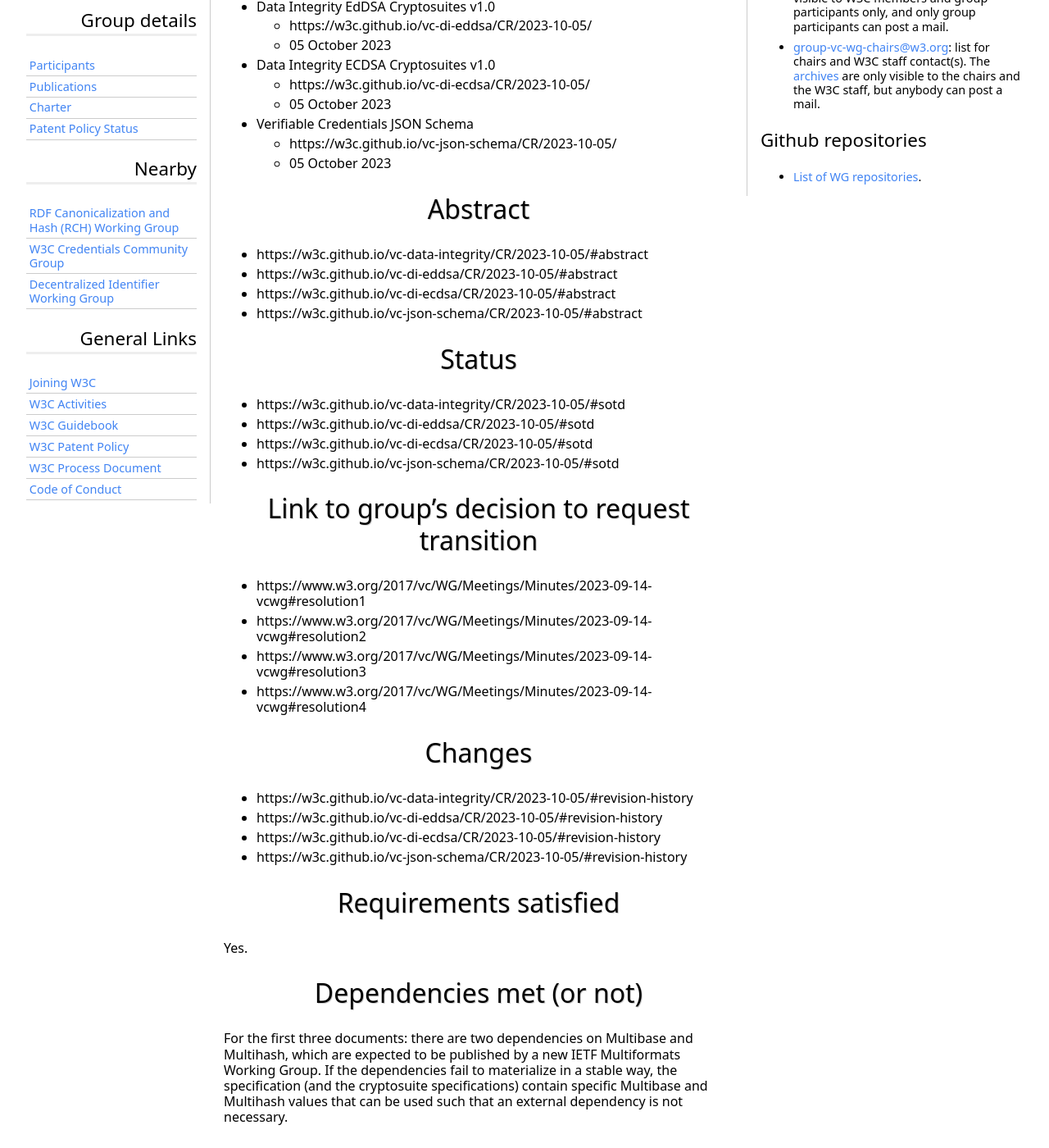
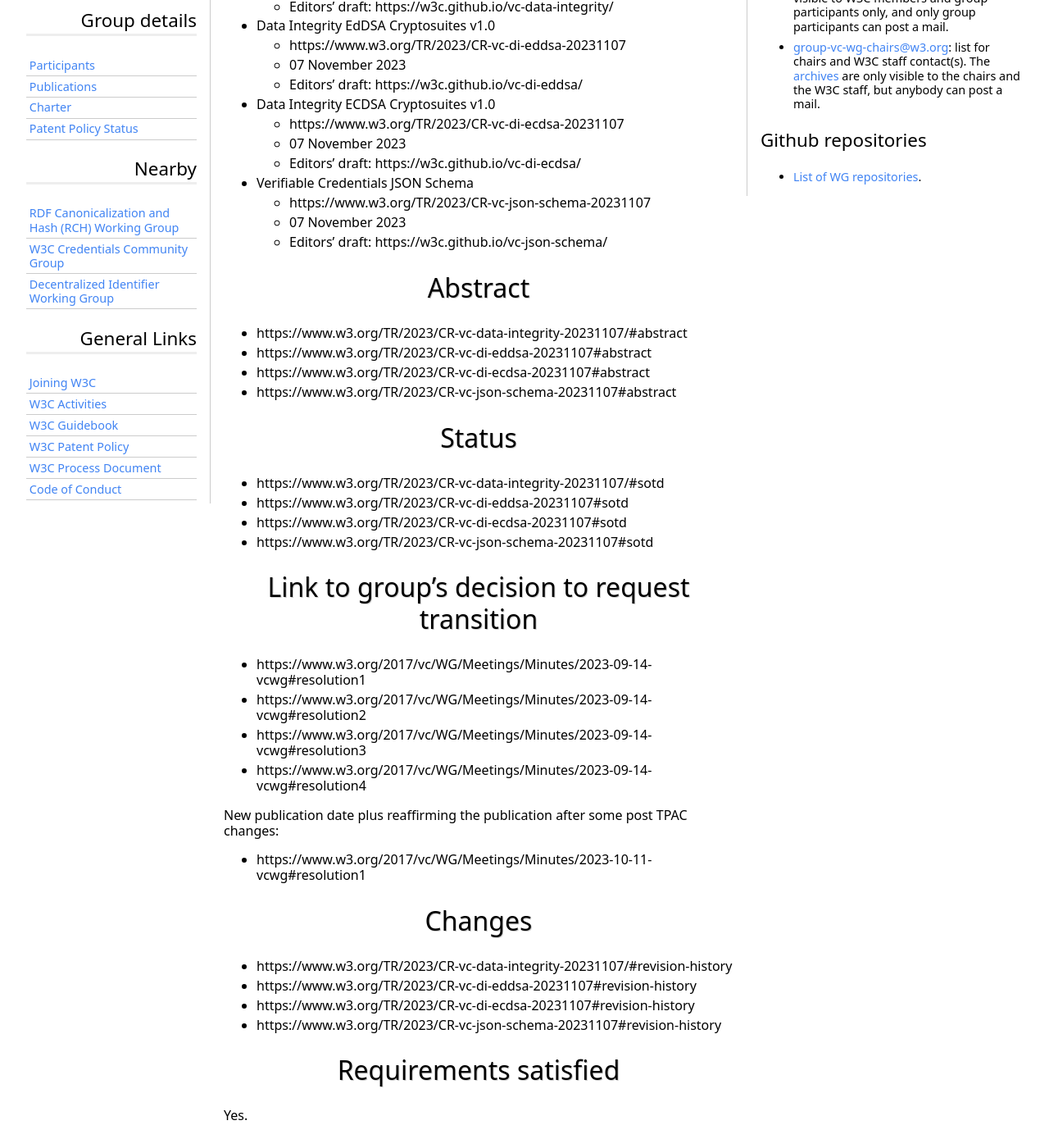
Before and after one commit to w3c/verifiable-credentials, a Jekyll site: the page built from admin/CR-autumn-2023/common.md, in a window 1280 px wide and 1400 px high, scrolled down 354 px. Shown: the whole window at 82% size. Built offline with Jekyll 4.4.1, drawn with Linux system fonts in a browser that asks for light colours; some web fonts are replaced; our own code applies the rules of GitHub Pages for plain Markdown files; some of the changed text lies outside the part shown.

Commit message:
Updated the CR request
- Changed the dates in the references to Nov 7
- The main reference for the document is the final, /TR reference (I will have to push the files on /TR before we submit this for review), and I have also added a reference to the editors' drafts
- I have changed the references' part:
    - removed the issue of multibase & co
    - added a reference to the JSON Schema dependency, with a reference to the strategy team discussion

```diff
--- a/admin/CR-autumn-2023/common.md
+++ b/admin/CR-autumn-2023/common.md
@@ -4,31 +4,35 @@
 # Document title, URLs, estimated publication date
 
 - Verifiable Credential Data Integrity 1.0
-  - https://w3c.github.io/vc-data-integrity/CR/2023-10-05/
-  - 05 October 2023
+  - https://www.w3.org/TR/2023/CR-vc-data-integrity-20231107/
+  - 07 November 2023
+  - Editors' draft: https://w3c.github.io/vc-data-integrity/
 - Data Integrity EdDSA Cryptosuites v1.0
-  - https://w3c.github.io/vc-di-eddsa/CR/2023-10-05/
-  - 05 October 2023
+  - https://www.w3.org/TR/2023/CR-vc-di-eddsa-20231107
+  - 07 November 2023
+  - Editors' draft: https://w3c.github.io/vc-di-eddsa/
 - Data Integrity ECDSA Cryptosuites v1.0
-  - https://w3c.github.io/vc-di-ecdsa/CR/2023-10-05/
-  - 05 October 2023
+  - https://www.w3.org/TR/2023/CR-vc-di-ecdsa-20231107
+  - 07 November 2023
+  - Editors' draft: https://w3c.github.io/vc-di-ecdsa/
 - Verifiable Credentials JSON Schema
-  - https://w3c.github.io/vc-json-schema/CR/2023-10-05/
-  - 05 October 2023
+  - https://www.w3.org/TR/2023/CR-vc-json-schema-20231107
+  - 07 November 2023
+  - Editors' draft: https://w3c.github.io/vc-json-schema/
 
 # Abstract
 
-- https://w3c.github.io/vc-data-integrity/CR/2023-10-05/#abstract
-- https://w3c.github.io/vc-di-eddsa/CR/2023-10-05/#abstract
-- https://w3c.github.io/vc-di-ecdsa/CR/2023-10-05/#abstract
-- https://w3c.github.io/vc-json-schema/CR/2023-10-05/#abstract
+- https://www.w3.org/TR/2023/CR-vc-data-integrity-20231107/#abstract
+- https://www.w3.org/TR/2023/CR-vc-di-eddsa-20231107#abstract
+- https://www.w3.org/TR/2023/CR-vc-di-ecdsa-20231107#abstract
+- https://www.w3.org/TR/2023/CR-vc-json-schema-20231107#abstract
 
 # Status
 
-- https://w3c.github.io/vc-data-integrity/CR/2023-10-05/#sotd
-- https://w3c.github.io/vc-di-eddsa/CR/2023-10-05/#sotd
-- https://w3c.github.io/vc-di-ecdsa/CR/2023-10-05/#sotd
-- https://w3c.github.io/vc-json-schema/CR/2023-10-05/#sotd
+- https://www.w3.org/TR/2023/CR-vc-data-integrity-20231107/#sotd
+- https://www.w3.org/TR/2023/CR-vc-di-eddsa-20231107#sotd
+- https://www.w3.org/TR/2023/CR-vc-di-ecdsa-20231107#sotd
+- https://www.w3.org/TR/2023/CR-vc-json-schema-20231107#sotd
 
 # Link to group's decision to request transition
 
@@ -37,12 +41,16 @@
 - https://www.w3.org/2017/vc/WG/Meetings/Minutes/2023-09-14-vcwg#resolution3
 - https://www.w3.org/2017/vc/WG/Meetings/Minutes/2023-09-14-vcwg#resolution4
 
+New publication date plus reaffirming the publication after some post TPAC changes:
+
+- https://www.w3.org/2017/vc/WG/Meetings/Minutes/2023-10-11-vcwg#resolution1
+
 # Changes
 
-- https://w3c.github.io/vc-data-integrity/CR/2023-10-05/#revision-history
-- https://w3c.github.io/vc-di-eddsa/CR/2023-10-05/#revision-history
-- https://w3c.github.io/vc-di-ecdsa/CR/2023-10-05/#revision-history
-- https://w3c.github.io/vc-json-schema/CR/2023-10-05/#revision-history
+- https://www.w3.org/TR/2023/CR-vc-data-integrity-20231107/#revision-history
+- https://www.w3.org/TR/2023/CR-vc-di-eddsa-20231107#revision-history
+- https://www.w3.org/TR/2023/CR-vc-di-ecdsa-20231107#revision-history
+- https://www.w3.org/TR/2023/CR-vc-json-schema-20231107#revision-history
 
 # Requirements satisfied
 
@@ -50,12 +58,18 @@
 
 # Dependencies met (or not)
 
-For the first three documents: there are two dependencies on Multibase and Multihash, which are
-expected to be published by a new IETF Multiformats Working Group. If
-the dependencies fail to materialize in a stable way, the
-specification (and the cryptosuite specifications) contain specific
-Multibase and Multihash values that can be used such that an external
-dependency is not necessary.
+For the "Verifiable Credentials JSON Schema document": there is a dependency on JSON-Schema. This is related
+to the discussion on W3C's Strategy team, see:
+
+- https://github.com/w3c/strategy/issues/108
+
+The WG's judgement is that a normative dependency is appropriate in this case.
+
+All documents depend has a dependency on the WG specification:
+
+- Verifiable Credentials Data Model v2.0, https://www.w3.org/TR/vc-data-model-2.0/
+
+this document is planned to go to CR by the end of 2023 or very early 2024.
 
 # Wide Review
 
@@ -73,9 +87,9 @@
 
 Horizontal reviews:
 * TAG: https://github.com/w3ctag/design-reviews/issues/850, https://github.com/w3ctag/design-reviews/issues/859
-* PING: https://github.com/w3cping/privacy-request/issues/120, https://github.com/w3cping/privacy-request/issues/119
+* PING: https://github.com/w3cping/privacy-request/issues/120, https://github.com/w3cping/privacy-request/issues/119; see also [TPAC PING Session](https://www.w3.org/2017/vc/WG/Meetings/Minutes/2023-09-15-vcwg#section3)
 * Security: https://github.com/w3c/security-request/issues/55 (request timeout), https://github.com/w3cping/privacy-request/issues/120, https://github.com/w3c/security-request/issues/57 (request timeout)
-* a11y: https://github.com/w3c/vc-data-integrity/issues/97 (request timeout), https://github.com/w3c/vc-json-schema/issues/163 / https://github.com/w3c/a11y-request/issues/64
+* a11y: https://github.com/w3c/vc-data-integrity/issues/97 (request timeout), https://github.com/w3c/vc-json-schema/issues/163, https://github.com/w3c/a11y-request/issues/64
 * i18n: https://github.com/w3c/vc-data-integrity/issues/96 (request timeout), https://github.com/w3c/vc-json-schema/issues/164 (request timeout)
 
 # Issues addressed
```
Also changed, not shown: other parts of admin/CR-autumn-2023/common.md (+3 -1 lines).
